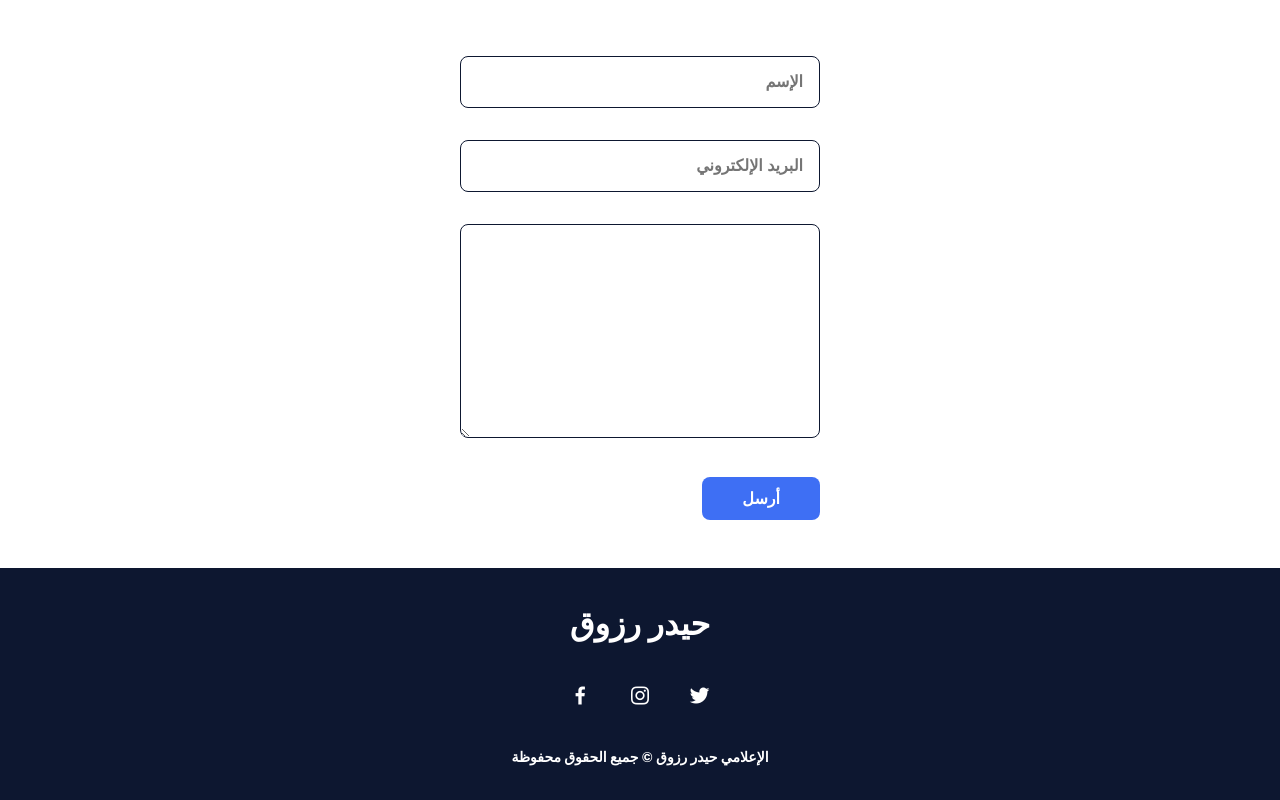
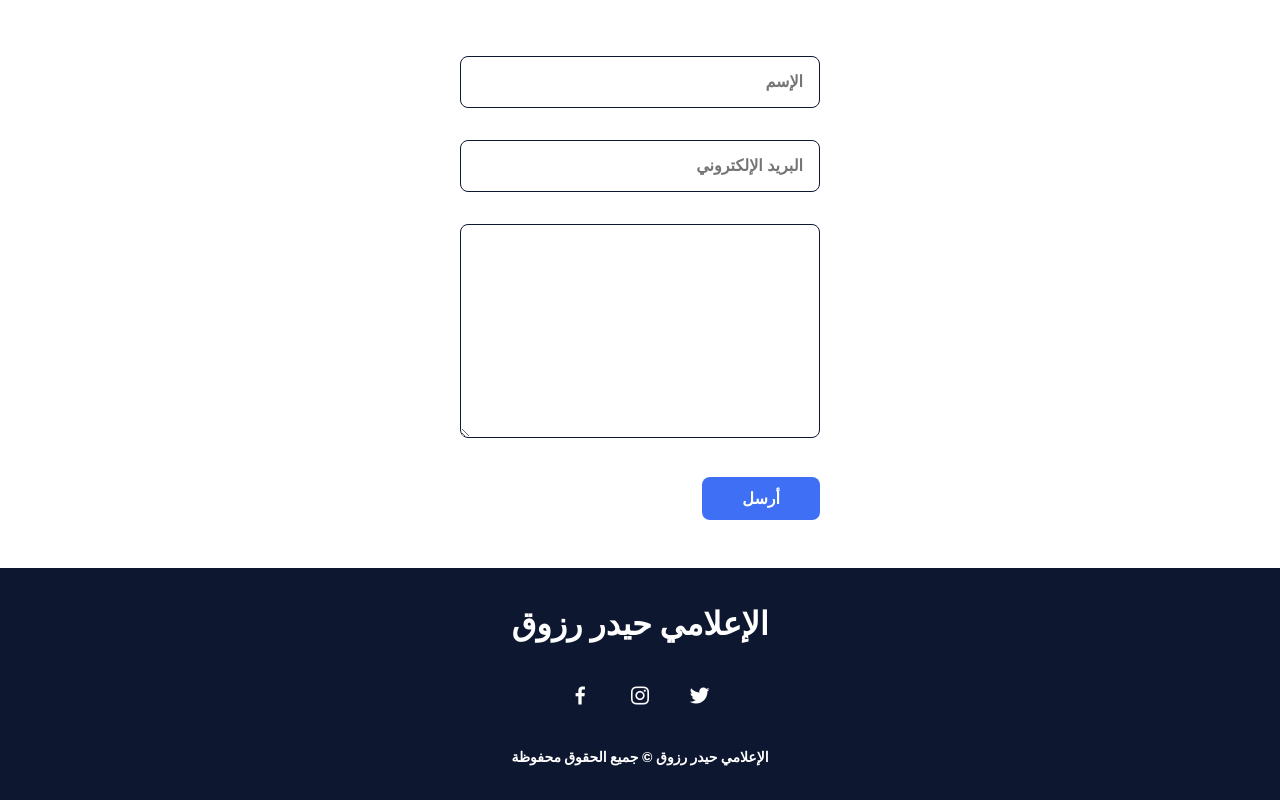
Before and after one commit to Mohamad-Alsaleh10/TestPortfolio, a plain HTML site: page index.html in a window 1280 px wide. Shown: the part 2787-3587 px from the top of the page. Drawn offline with nearby package versions, Linux system fonts and the light colour scheme.

Commit message:
first commit

```diff
--- a/index.html
+++ b/index.html
@@ -182,7 +182,7 @@
 
         <!--===== FOOTER =====-->
         <footer class="footer">
-            <p class="footer__title">حيدر رزوق</p>
+            <p class="footer__title">الإعلامي حيدر رزوق</p>
             <div class="footer__social">
                 <a href="#" class="footer__icon"><i class='bx bxl-facebook' ></i></a>
                 <a href="#" class="footer__icon"><i class='bx bxl-instagram' ></i></a>
```
